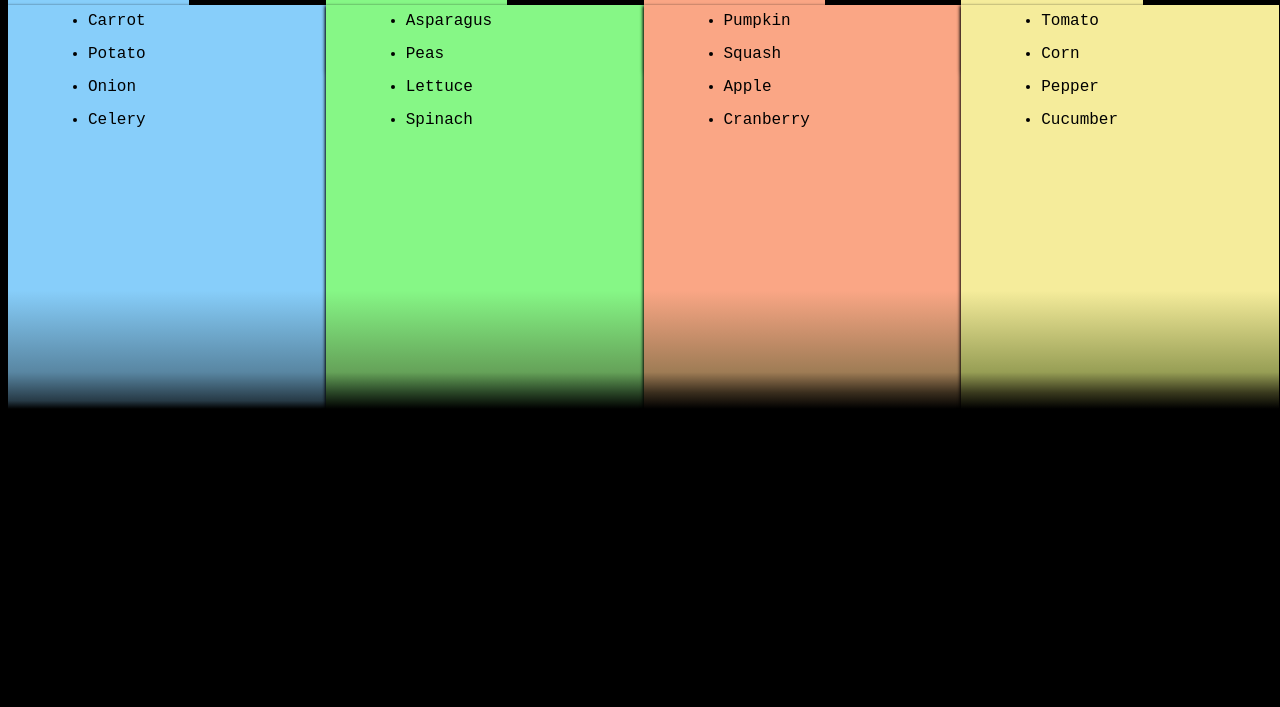
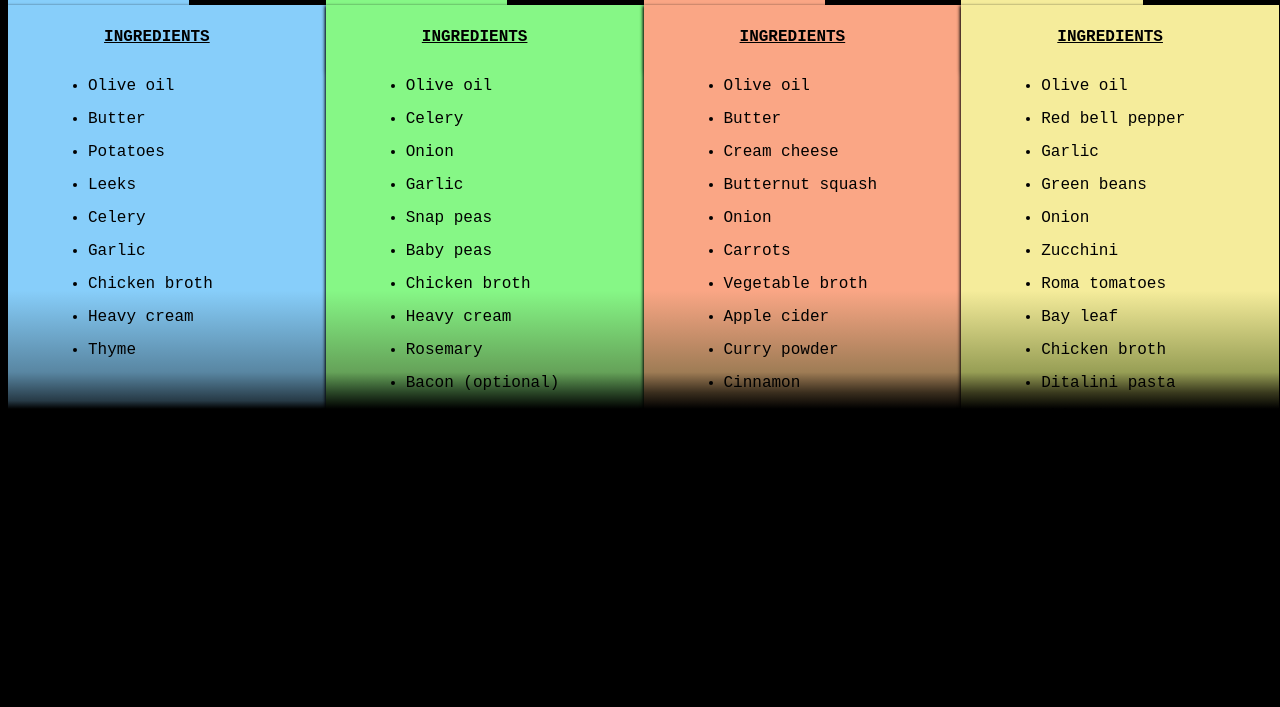
Before and after one commit to jay-e-m/odin-recipes, a plain HTML site: page index.html in a window 1280 px wide. Shown: the part 157-864 px from the top of the page. Drawn offline with nearby package versions, Linux system fonts and the light colour scheme.

Commit message:
Added a div container for the list items, looking in to blurring all elements except those included in a specific header, so this might help in the future. Also added actual ingredient lists and reformatted some of the HTML structure involving the unordered lists.

```diff
--- a/index.html
+++ b/index.html
@@ -1,41 +1,87 @@
 <!DOCTYPE html>
 <html lang="en">
         <head>
+          <meta charset="UTF-8">
           <title>Soup for each Season</title>
           <link rel="stylesheet" type="text/css" href="soup-styles.css">
-          <link rel="stylesheet"
-          href="https://fonts.googleapis.com/css?family=Covered+By+Your+Grace">
+          <link rel="stylesheet"href="https://fonts.googleapis.com/css?family=Covered+By+Your+Grace">
+          <link rel="stylesheet" href="https://fonts.googleapis.com/css2?family=Material+Symbols+Outlined:opsz,wght,FILL,GRAD@20..48,100..700,0..1,-50..200" />
         </head>
         <body>
           <h1>A Soup for each Season</h1>
           <div class="season-container">
-            <h2>Winter</h2>
+            <h2 class="material-symbols-outlined"><a href="recipes/winter-soup.html">Winter <span>top_panel_open</span></a></h2>
             <ul id="winter-list">
-              <li>Carrot</li>
-              <li>Potato</li>
+              <div id="listcontainer">
+              <p></p>
+              <b><u><p>INGREDIENTS<p></u></b>
+              <p></p>
+              <li>Olive oil</li>
+              <li>Butter</li>
+              <li>Potatoes</li>
+              <li>Leeks</li>
+              <li>Celery</li>
+              <li>Garlic</li>
+              <li>Chicken broth</li>
+              <li>Heavy cream</li>
+              <li>Thyme</li>
+              <div>
+            </ul>
+            <h2 class="material-symbols-outlined"><a href="recipes/spring-soup.html">Spring <span>top_panel_open</span></a></h2>
+            <ul id="spring-list">
+              <div id="listcontainer">
+              <p></p>
+              <b><u><p>INGREDIENTS<p></u></b>
+              <p></p>
+              <li>Olive oil</li>
+              <li>Celery</li>
               <li>Onion</li>
-              <li>Celery</li>
+              <li>Garlic</li>
+              <li>Snap peas</li>
+              <li>Baby peas</li>
+              <li>Chicken broth</li>
+              <li>Heavy cream</li>
+              <li>Rosemary</li>
+              <li>Bacon (optional)</li>
+              </div>
             </ul>
-            <h2>Spring</h2>
-            <ul id="spring-list">
-              <li>Asparagus</li>
-              <li>Peas</li>
-              <li>Lettuce</li>
-              <li>Spinach</li>
+            <h2 class="material-symbols-outlined"><a href="recipes/autumn-soup.html">Autumn <span>top_panel_open</span></a></h2>
+            <ul id="autumn-list">
+              <div id="listcontainer">
+              <p></p>
+              <b><u><p>INGREDIENTS<p></u></b>
+              <p></p>
+              <li>Olive oil</li>
+              <li>Butter</li>
+              <li>Cream cheese</li>
+              <li>Butternut squash</li>
+              <li>Onion</li>
+              <li>Carrots</li>
+              <li>Vegetable broth</li>
+              <li>Apple cider</li>
+              <li>Curry powder</li>
+              <li>Cinnamon</li>
+              <li>Nutmeg</li>
+              </div>
             </ul>
-            <h2>Autumn</h2>
-            <ul id="autumn-list">
-              <li>Pumpkin</li>
-              <li>Squash</li>
-              <li>Apple</li>
-              <li>Cranberry</li>
-            </ul>
-            <h2>Summer</h2>
+            <h2 class="material-symbols-outlined"><a href="recipes/summer-soup.html">Summer <span>top_panel_open</span></a></h2>
             <ul id="summer-list">
-              <li>Tomato</li>
-              <li>Corn</li>
-              <li>Pepper</li>
-              <li>Cucumber</li>
+              <div id="listcontainer">
+              <p></p>
+              <b><u><p>INGREDIENTS<p></u></b>
+              <p></p>
+              <li>Olive oil</li>
+              <li>Red bell pepper</li>
+              <li>Garlic</li>
+              <li>Green beans</li>
+              <li>Onion</li>
+              <li>Zucchini</li>
+              <li>Roma tomatoes</li>
+              <li>Bay leaf</li>
+              <li>Chicken broth</li>
+              <li>Ditalini pasta</li>
+              <li>White beans</li>
+              </div>
             </ul>
           </div>
         </body>
```
